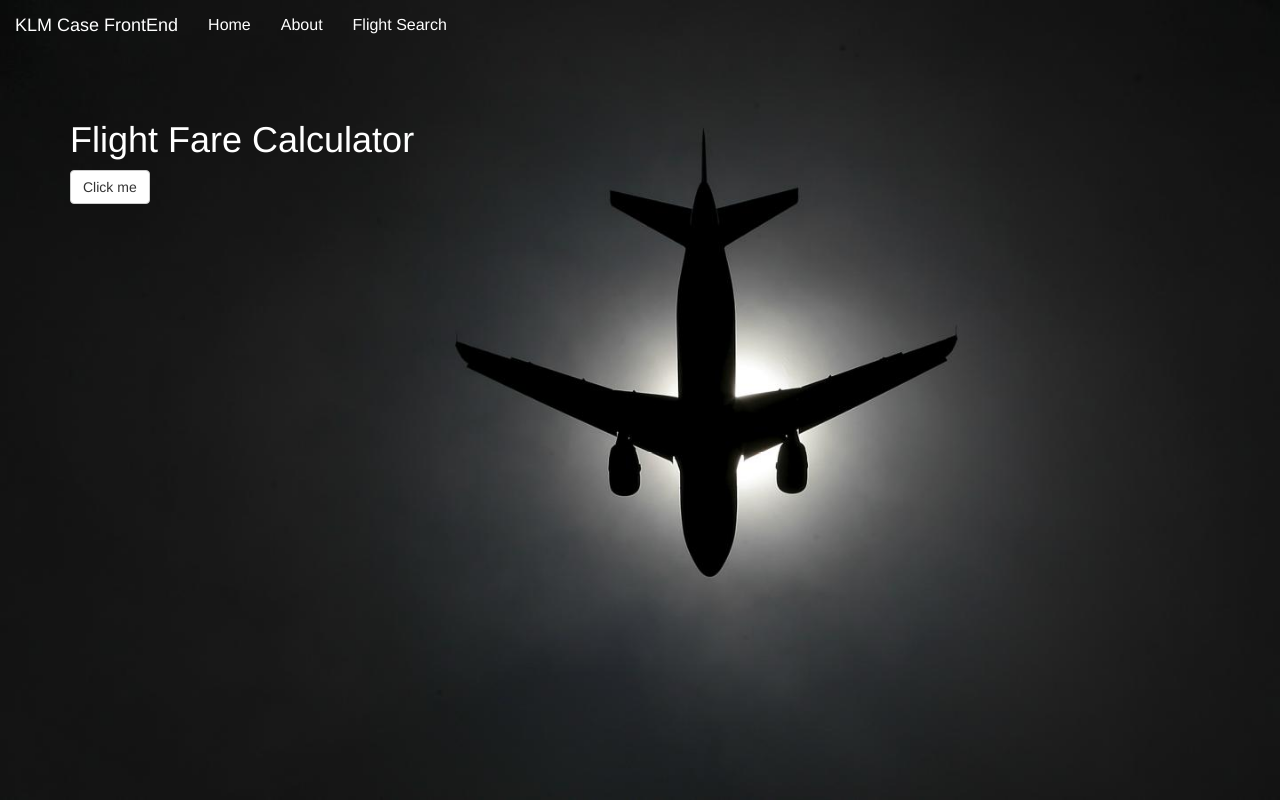
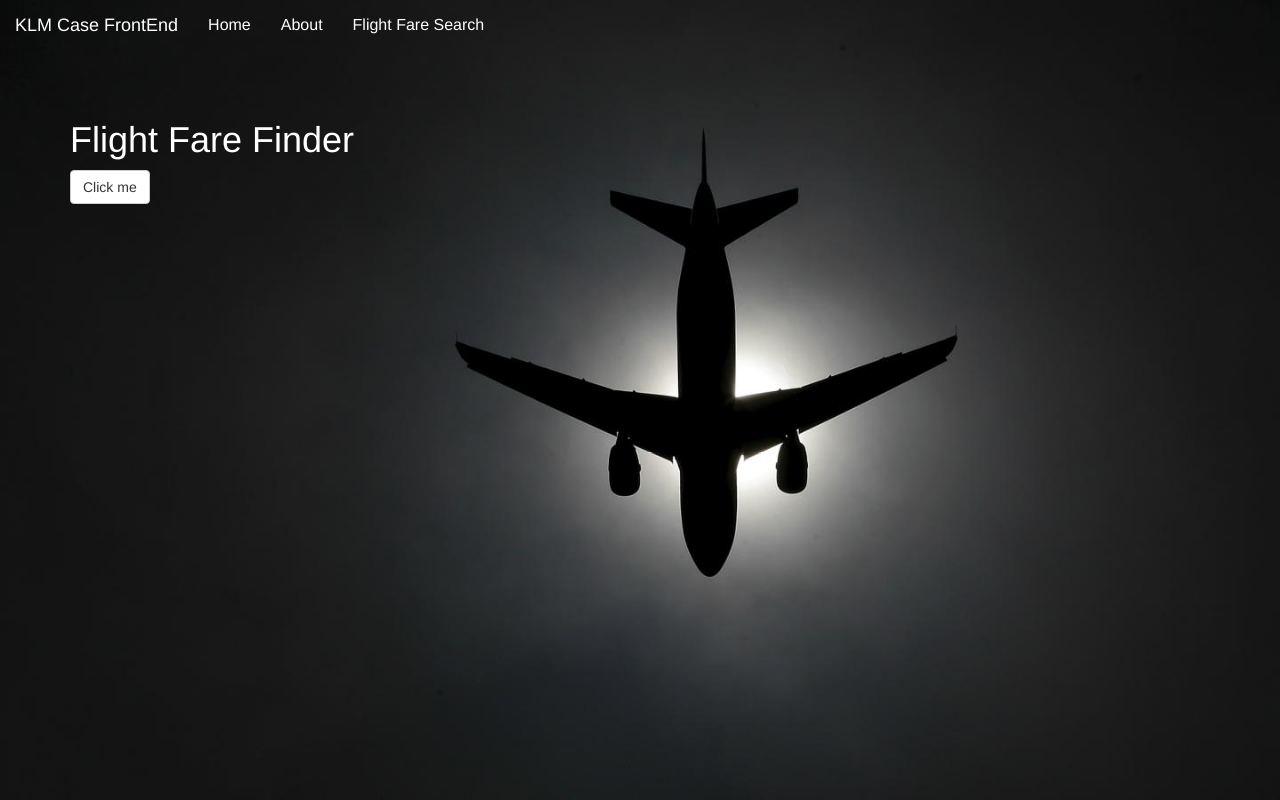
Before and after one commit to emrej/flight-meal-management, an Angular app: page /home in a window 1280 px wide. Built offline with nearby package versions, Linux system fonts and the light colour scheme.

Commit message:
Better rename calculator -> finder, flight -> flight fare

```diff
--- a/src/app/about/about.component.html
+++ b/src/app/about/about.component.html
@@ -2,5 +2,5 @@
     <h1>About</h1>
 
     <p>KLM Case from Emre Ceylan</p>
-    <p><a href="gitlab url todo">Flight Fare Calculator Github Repo</a></p>
+    <p><a href="https://github.com/emrej/flight-fare-finder">Flight Fare Finder Github Repo</a></p>
 </div>
--- a/src/app/app.component.html
+++ b/src/app/app.component.html
@@ -8,7 +8,7 @@
     <ul class="nav navbar-nav">
         <li><a routerLink='home'>Home</a></li>
         <li><a routerLink='about'>About</a></li>
-        <li><a routerLink='flight-search'>Flight Search</a></li>
+        <li><a routerLink='flight-search'>Flight Fare Search</a></li>
     </ul>
 </nav>
 
--- a/src/app/flight-search/flight-fare.service.ts
+++ b/src/app/flight-search/flight-fare.service.ts
@@ -10,7 +10,7 @@ export class FlightFareService {
   airports: AirportDetail[] = [];
 
   constructor(private http: Http) {
-    console.debug('Flight service constructor called!');
+    console.debug('Flight fare service constructor called!');
   }
 
   allAirports(): Array<AirportDetail> {
--- a/src/app/flight-search/flight-search.component.html
+++ b/src/app/flight-search/flight-search.component.html
@@ -1,6 +1,6 @@
 
 <div class="card row">
-<h1>Flight Search</h1>
+<h1>Flight Fare Search</h1>
 
 <div class="control-group">
   <label>From:</label>
--- a/src/app/flight-search/flight-search.component.ts
+++ b/src/app/flight-search/flight-search.component.ts
@@ -15,7 +15,7 @@ export class FlightSearchComponent {
   filterToggleTo: boolean;
 
   constructor(private flightService: FlightFareService) {
-    console.debug('Flight search constructor called!');
+    console.debug('Flight fare search constructor called!');
     this.retrieveAirports();
   }
 
--- a/src/app/home/home.component.html
+++ b/src/app/home/home.component.html
@@ -1,2 +1,2 @@
-<h1>Flight Fare Calculator</h1>
+<h1>Flight Fare Finder</h1>
 <a (click)="clickMe()" class="btn btn-default">Click me</a>
--- a/src/index.html
+++ b/src/index.html
@@ -2,7 +2,7 @@
 <html>
 <head>
   <meta charset="utf-8">
-  <title>Flight Fare Calculator</title>
+  <title>Flight Fare Finder</title>
   <base href="/">
 
   <meta name="viewport" content="width=device-width, initial-scale=1">
```
